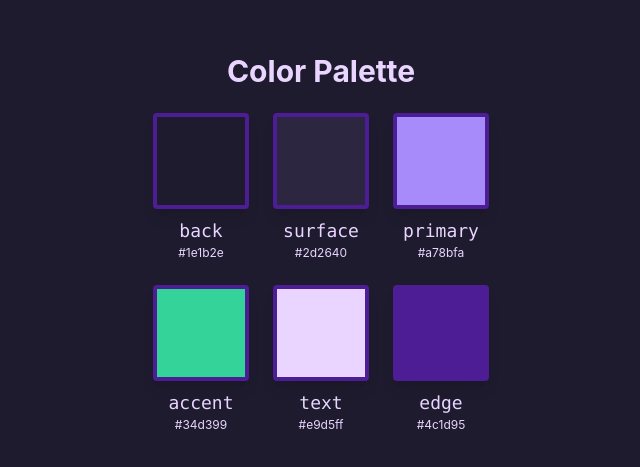
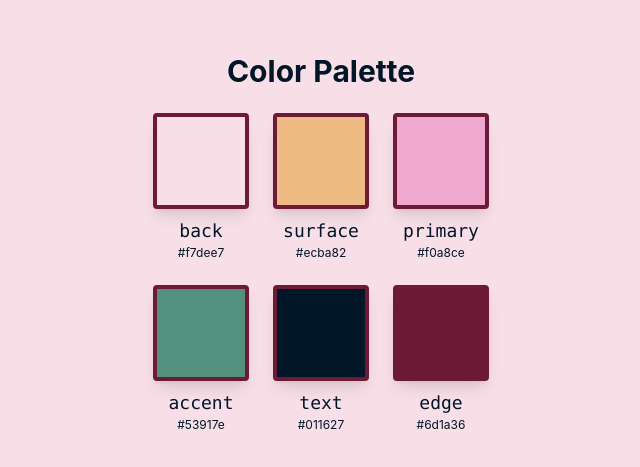
Before and after one commit to pixelivy/activity-tracker, a React (Vite) app in the folder UI/: page / in a window 1280 px wide. Shown: the part 157-624 px from the top of the page, without its empty margins (319-959 px from the left). Built offline with nearby package versions, Linux system fonts and the light colour scheme.

Commit message:
refactor: pick color palette

```diff
--- a/UI/src/styles/index.css
+++ b/UI/src/styles/index.css
@@ -1,10 +1,10 @@
 @import "tailwindcss";
 
 @theme{
-    --color-back: #1e1b2e;
-    --color-surface: #2d2640;
-    --color-primary: #a78bfa;
-    --color-accent: #34d399;
-    --color-text: #e9d5ff;
-    --color-edge: #4c1d95;
+    --color-back: #f7dee7;
+    --color-surface: #ecba82;
+    --color-primary: #f0a8ce;
+    --color-accent: #53917e;
+    --color-text: #011627;
+    --color-edge: #6d1a36;
 }
```
